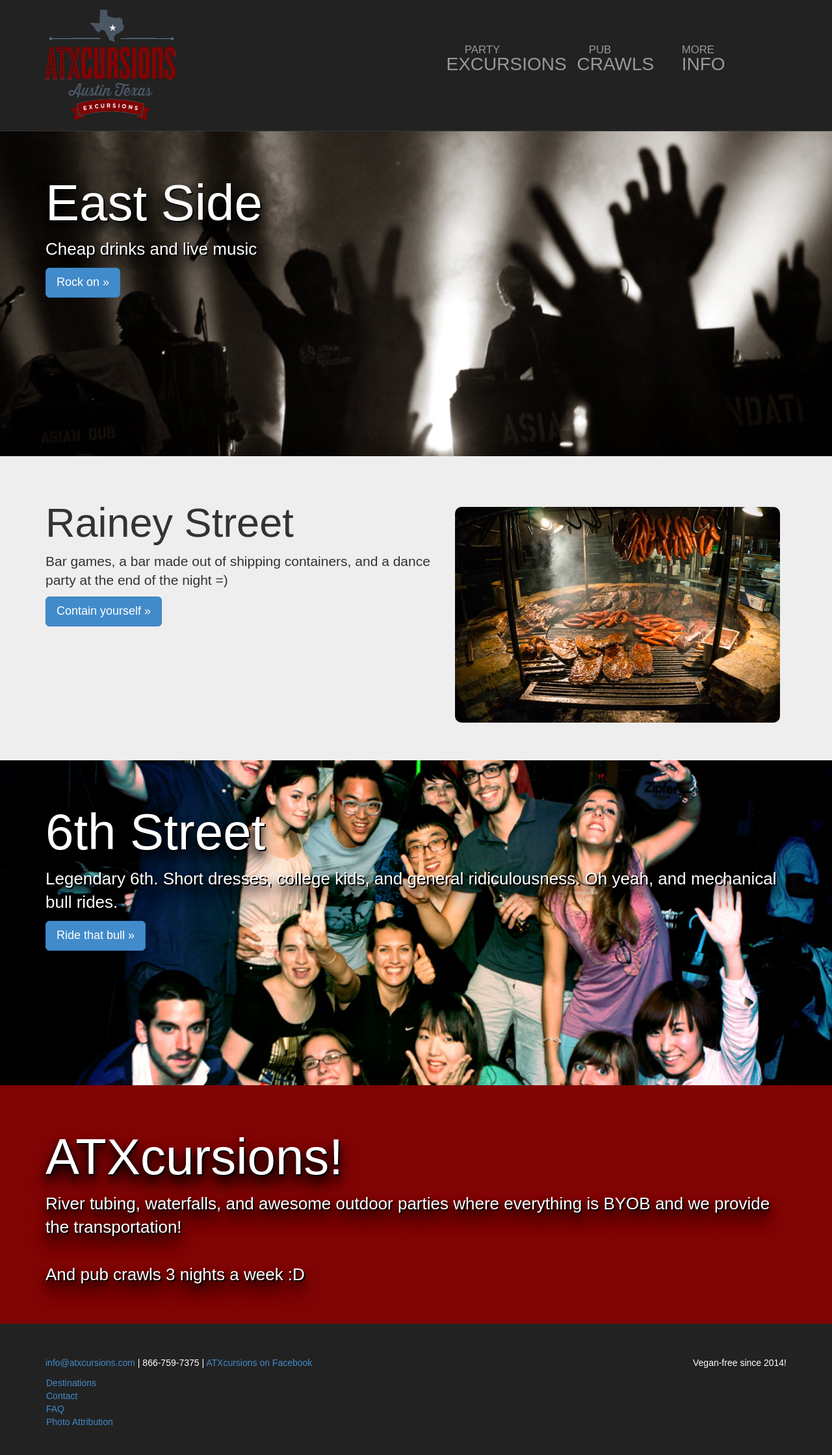
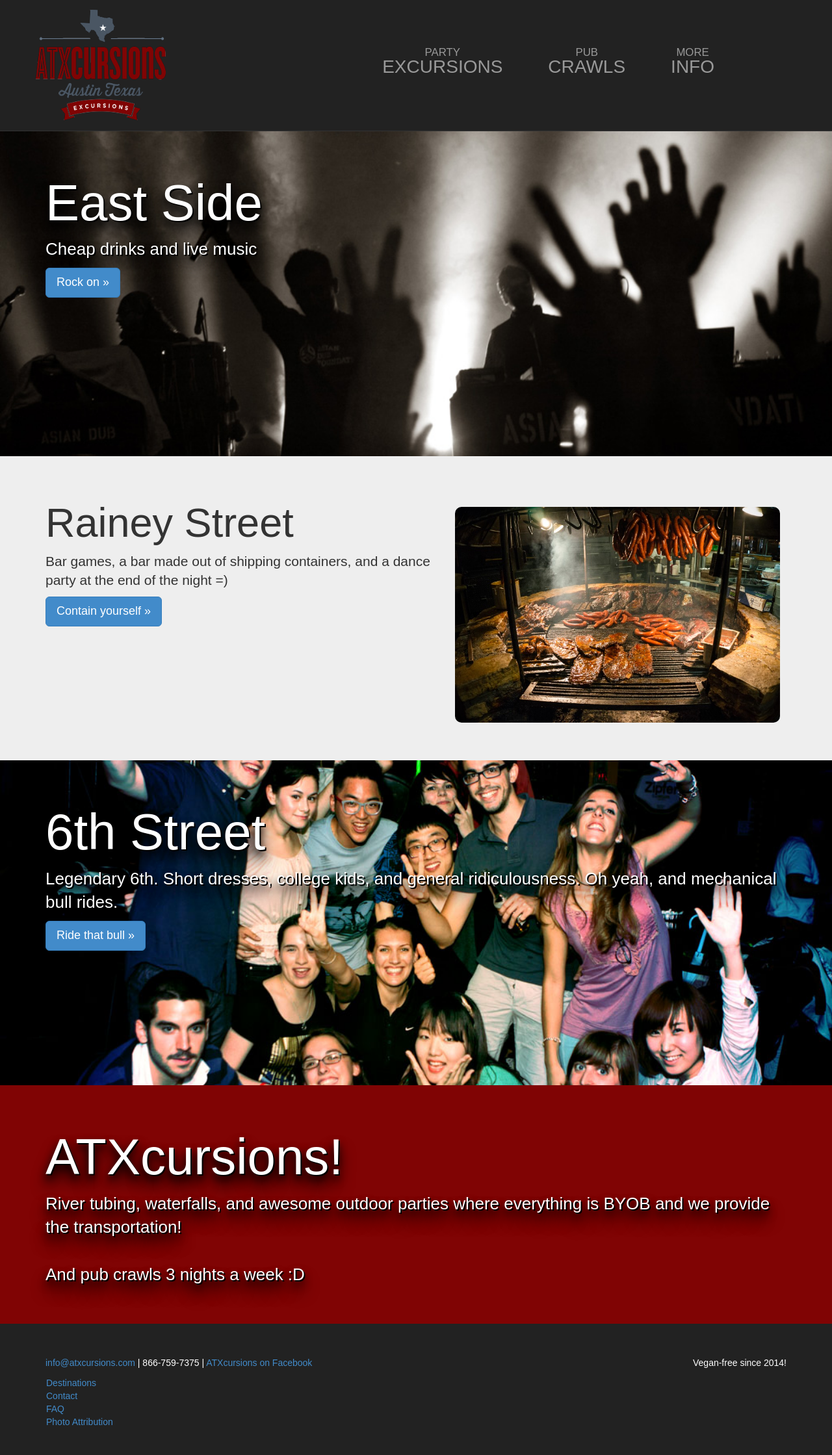
Before and after one commit to Gennovacap-Technology/axtcursions, a Jekyll site: the page built from pub-crawls.html, in a window 1280 px wide. Shown: the whole page at 65% size. Built offline with Jekyll 4.4.1, drawn with Linux system fonts in a browser that asks for light colours; nearby versions of some CDN libraries; Markdown is read by kramdown in place of the engine named in the settings.

Commit message:
improving responsive design elements

```diff
--- a/_layouts/default.html
+++ b/_layouts/default.html
@@ -50,9 +50,9 @@
             </div>
             <div class="navbar">
               <ul class="nav navbar-nav">
-                <li><a href="/">Party<br />Excursions</a></li>
-                <li><a href="/pub-crawls.html">Pub<br />Crawls</a></li>
-                <li><a href="/faq.html">More<br /> Info</a></li>
+                <li><a href="/"><span class="top-line">Party</span><br />Excursions</a></li>
+                <li><a href="/pub-crawls.html"><span class="top-line">Pub</span><br />Crawls</a></li>
+                <li><a href="/faq.html"><span class="top-line">More</span><br /> Info</a></li>
                 <li style="padding: 40px 0px 47px 50px;" class="hidden-nav"><div class="fb-like" data-href="https://www.facebook.com/atxcursions" data-layout="button_count" data-action="like" data-show-faces="true" data-share="false"></div></li>
               </ul>
             </div>
--- a/css/index.css
+++ b/css/index.css
@@ -54,7 +54,7 @@
   text-transform: uppercase;
 }
 
-.navbar-nav li a::first-line {
+.navbar-nav li .top-line {
   font-size: .6em;
 }
 
@@ -65,7 +65,7 @@
 
 
 .navbar-nav > li > a {
-  padding: 60px 0px 47px 50px;
+  padding: 60px 0px 47px 30px;
 }
 
 .navbar-nav > li {
@@ -83,6 +83,7 @@
 
 .navbar-brand {
   margin-left: 10px;
+  padding: 15px 0;
 }
 
 .navbar-brand img {
@@ -128,6 +129,8 @@
     display: inline;
     float: none;
     text-align: center;
+
+    padding: 0 5px;
   }
 
   .navbar-brand img {
```
